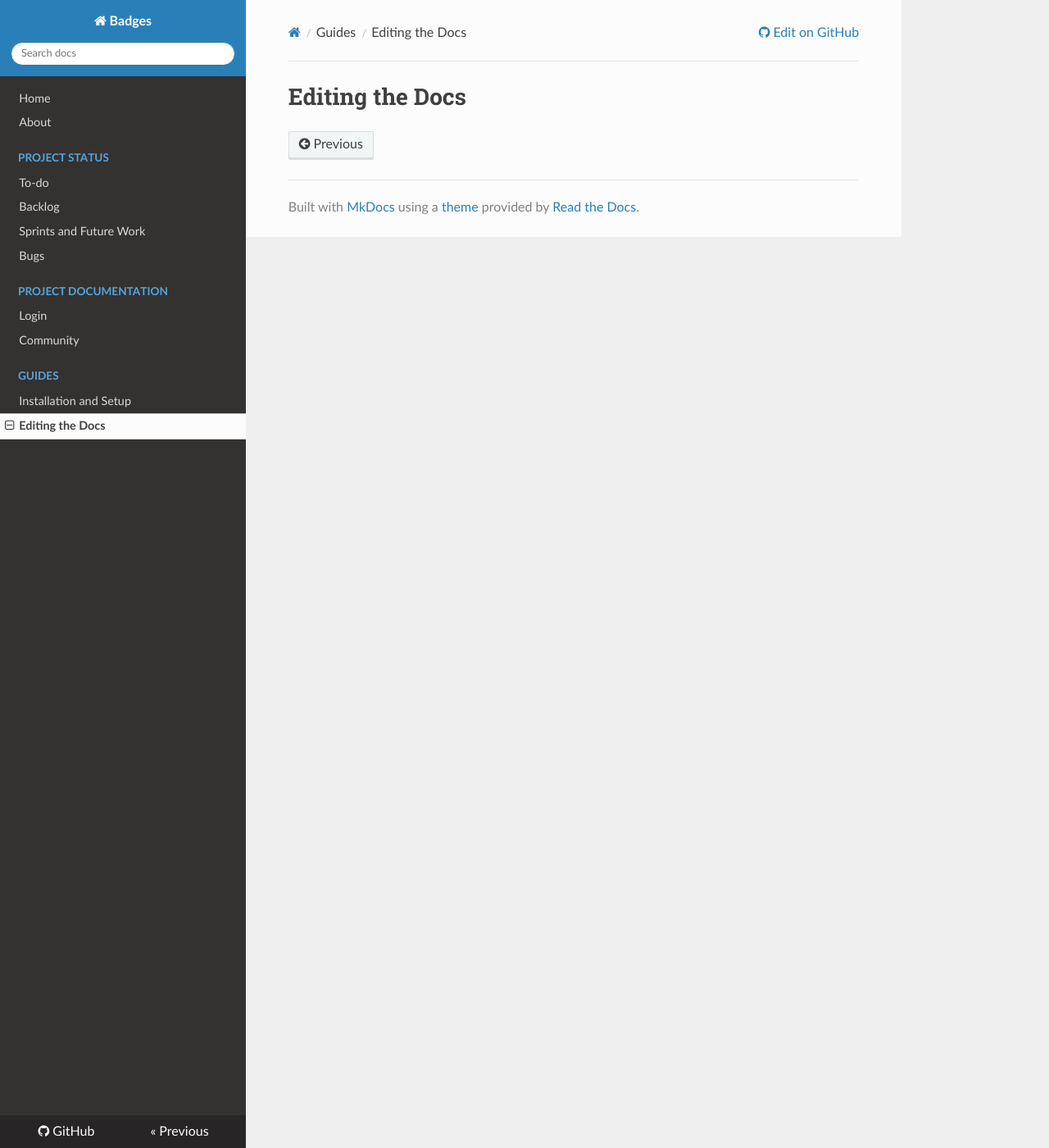
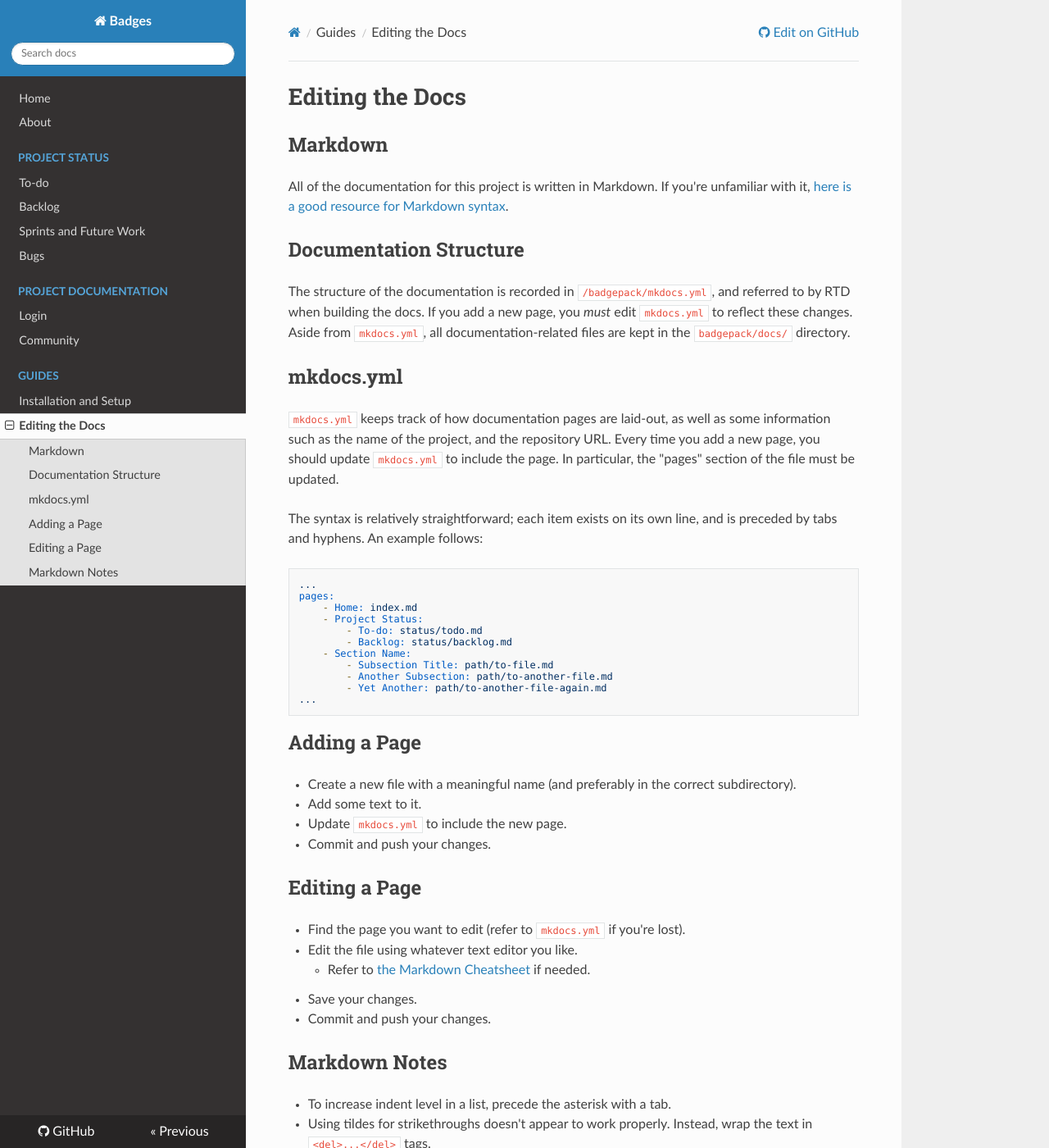
Before and after one commit to lestrato/badgepack, an MkDocs documentation site: the page built from docs/guides/editing-docs.md, in a window 1280 px wide and 1400 px high. Shown: the whole window at 82% size. Built offline with MkDocs 1.6.1, drawn with Linux system fonts in a browser that asks for light colours; nearby versions of some CDN libraries; old or Windows-style settings are respelled for this version of MkDocs.

Commit message:
Finished the editing guide for now.

````diff
--- a/docs/guides/editing-docs.md
+++ b/docs/guides/editing-docs.md
@@ -1 +1,48 @@
 # Editing the Docs
+
+## Markdown
+
+All of the documentation for this project is written in Markdown. If you're unfamiliar with it, [here is a good resource for Markdown syntax](https://github.com/adam-p/markdown-here/wiki/Markdown-Cheatsheet).
+
+## Documentation Structure
+
+The structure of the documentation is recorded in `/badgepack/mkdocs.yml`, and referred to by RTD when building the docs. If you add a new page, you _must_ edit `mkdocs.yml` to reflect these changes. Aside from `mkdocs.yml`, all documentation-related files are kept in the `badgepack/docs/` directory.
+
+## mkdocs.yml
+
+`mkdocs.yml` keeps track of how documentation pages are laid-out, as well as some information such as the name of the project, and the repository URL. Every time you add a new page, you should update `mkdocs.yml` to include the page. In particular, the "pages" section of the file must be updated.
+
+The syntax is relatively straightforward; each item exists on its own line, and is preceded by tabs and hyphens. An example follows:
+```
+...
+pages:
+    - Home: index.md
+    - Project Status:
+        - To-do: status/todo.md
+        - Backlog: status/backlog.md
+    - Section Name:
+        - Subsection Title: path/to-file.md
+        - Another Subsection: path/to-another-file.md
+        - Yet Another: path/to-another-file-again.md
+...
+```
+
+## Adding a Page
+
+* Create a new file with a meaningful name (and preferably in the correct subdirectory).
+* Add some text to it.
+* Update `mkdocs.yml` to include the new page.
+* Commit and push your changes.
+
+## Editing a Page
+
+* Find the page you want to edit (refer to `mkdocs.yml` if you're lost).
+* Edit the file using whatever text editor you like.
+    * Refer to [the Markdown Cheatsheet](https://github.com/adam-p/markdown-here/wiki/Markdown-Cheatsheet) if needed.
+* Save your changes.
+* Commit and push your changes.
+
+## Markdown Notes
+
+* To increase indent level in a list, precede the asterisk with a tab.
+* Using tildes for strikethroughs doesn't appear to work properly. Instead, wrap the text in `<del>...</del>` tags.
````
Also changed, not shown: docs/status/todo.md (+3 -3 lines).
